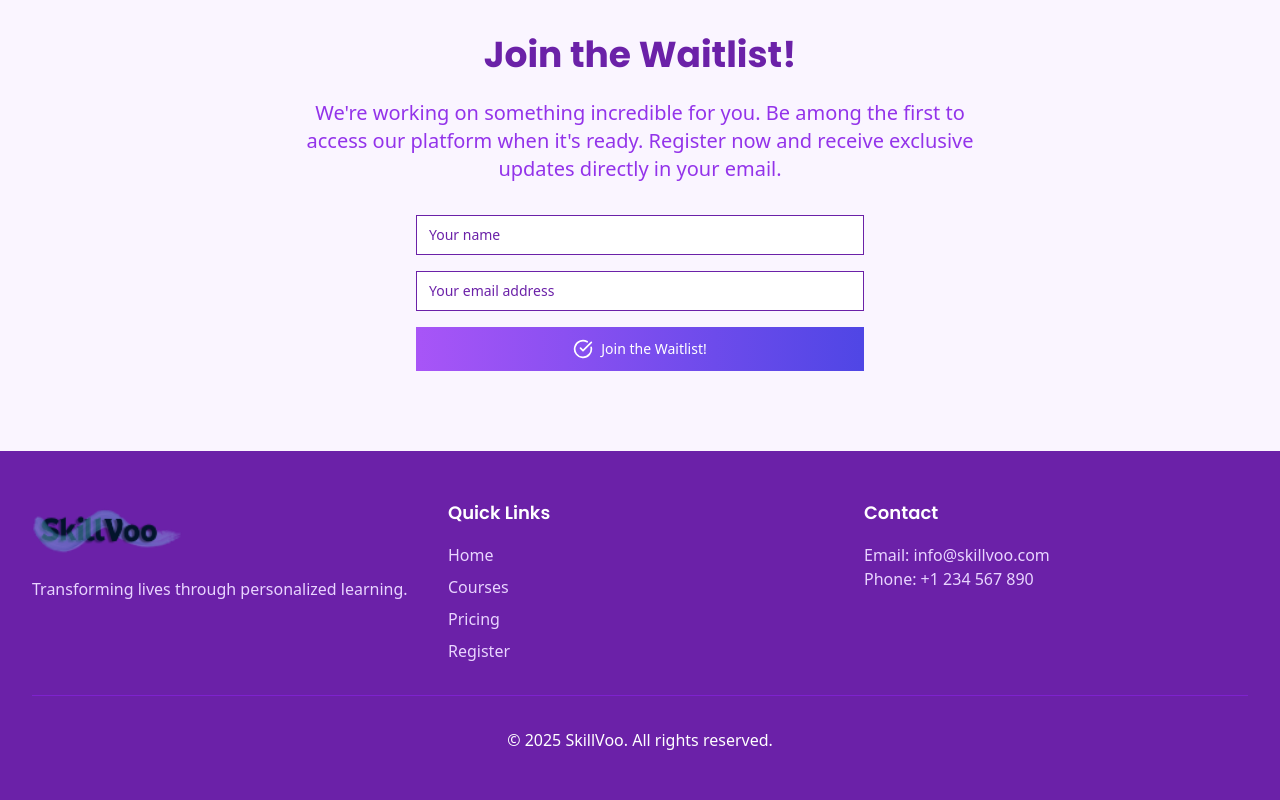
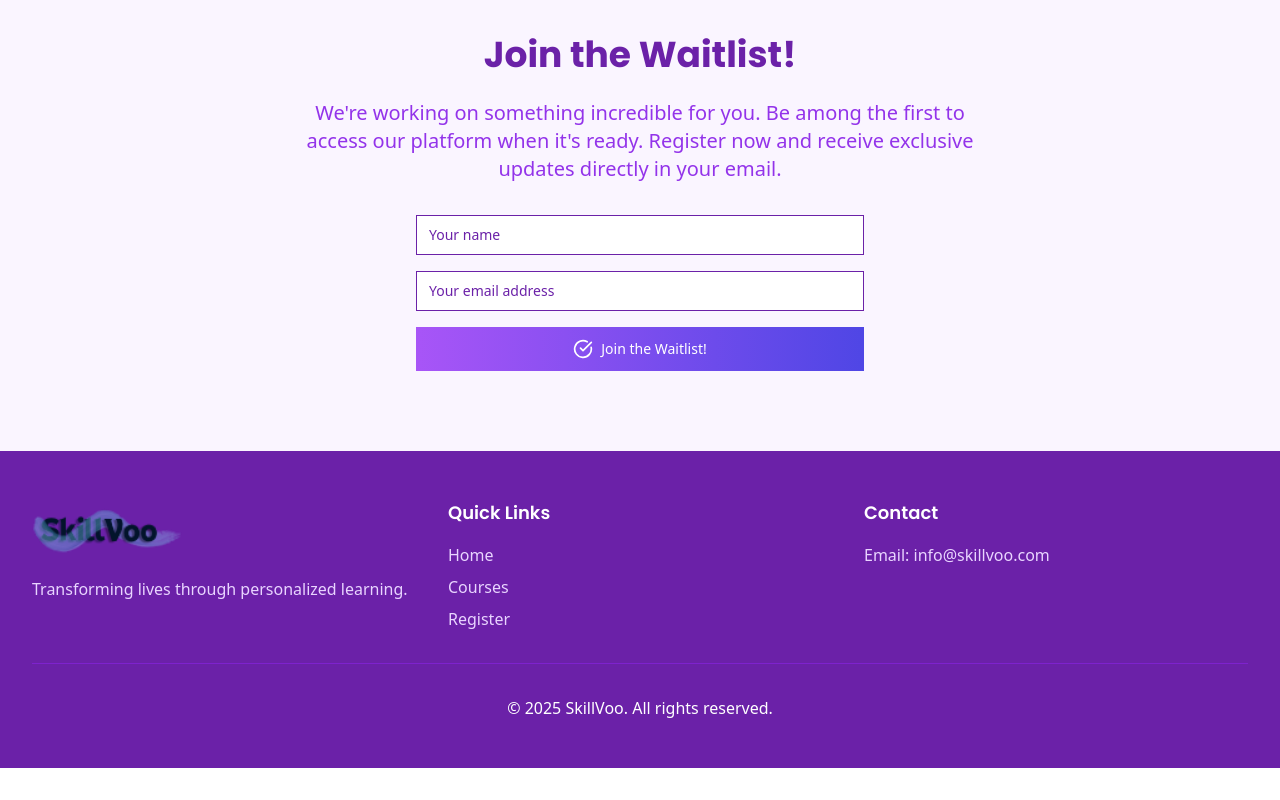
Before and after one commit to Ferrajju/skillvoo-landing, a Next.js app: page / in a window 1280 px wide. Shown: the part 3180-3980 px from the top of the page. After the commit the page ends 3948 px from the top, so only its background shows below. Built offline with nearby package versions, Linux system fonts and the light colour scheme.

Commit message:
Volviendo antes

```diff
--- a/app/page.tsx
+++ b/app/page.tsx
@@ -503,11 +503,7 @@ export default function LandingPage() {
                     Courses
                   </a>
                 </li>
-                <li>
-                  <Link href="/prices" className="text-purple-200 hover:text-white transition-colors">
-                    Pricing
-                  </Link>
-                </li>
+
                 <li>
                   <a href="#registro" className="text-purple-200 hover:text-white transition-colors">
                     Register
@@ -518,7 +514,7 @@ export default function LandingPage() {
             <div>
               <h3 className="text-lg font-semibold mb-4">Contact</h3>
               <p className="text-purple-200">Email: info@skillvoo.com</p>
-              <p className="text-purple-200">Phone: +1 234 567 890</p>
+
             </div>
           </div>
           <div className="mt-8 pt-8 border-t border-purple-700 text-center">
```
